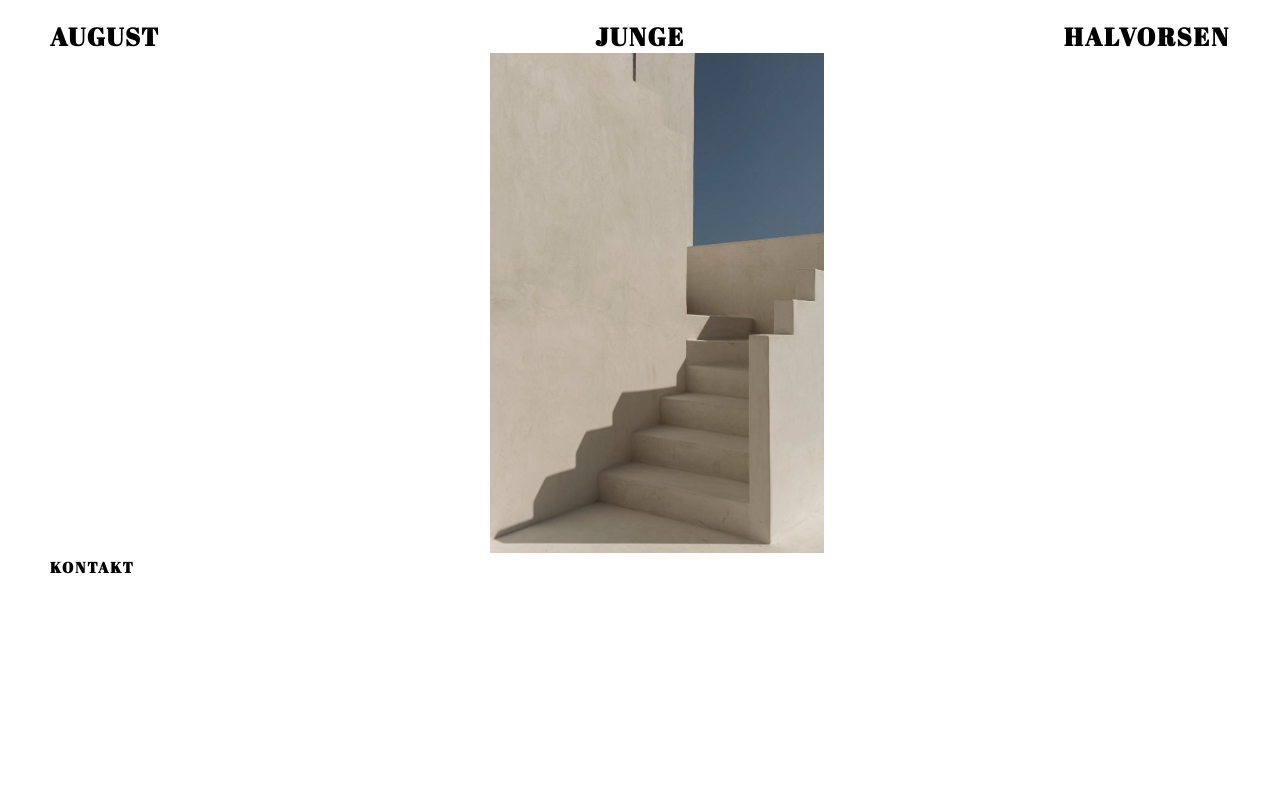
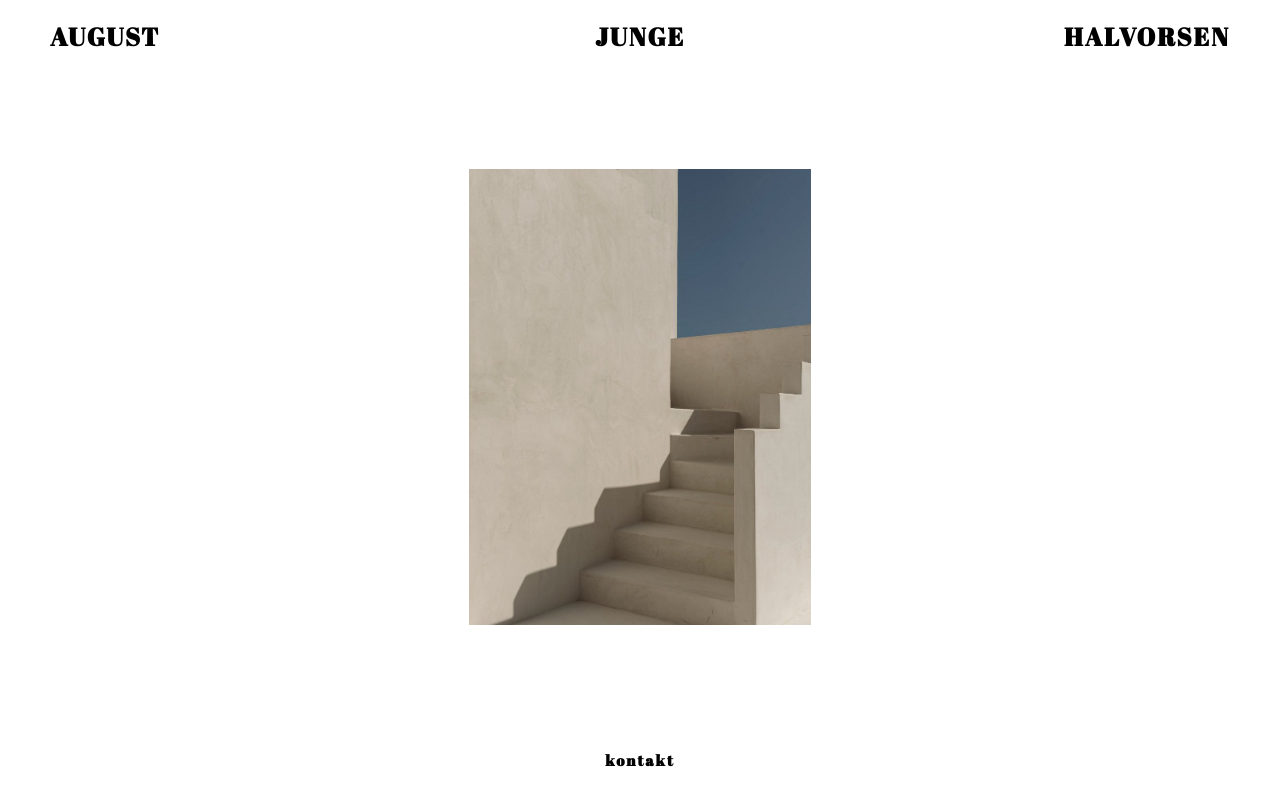
Before and after one commit to anniebjurman/august_junge_halvorsen, a React (Create React App) app: page / in a window 1280 px wide. Built offline with nearby package versions, Linux system fonts and the light colour scheme.

Commit message:
base done

```diff
--- a/src/App.css
+++ b/src/App.css
@@ -20,6 +20,9 @@ h2 {
 }
 
 .main_container {
-  margin: 20px 50px;
-  background-color: white;
+  padding: 20px 50px;
+  width: 100vw;
+  height: 100vh;
+  min-height: 100%;
+  box-sizing: border-box;
 }
--- a/src/components/Carousel.css
+++ b/src/components/Carousel.css
@@ -1,10 +1,15 @@
 
 .carousel {
-    width: 300px;
+    height: 100%;
+    aspect-ratio: 3/4;
+    /* background-color: aqua; */
+    overflow: hidden;
+    display: flex;
+    justify-content: center;
+    align-items: center;
+    /* box-shadow: 0px 0px 15px rgb(194, 194, 194); */
 }
 
 img {
-    width: auto;
-    height: 500px;
-    object-fit: cover;
+    max-width: 100%;
 }
--- a/src/components/Carousel.tsx
+++ b/src/components/Carousel.tsx
@@ -14,7 +14,7 @@ function Carousel() {
       useEffect(() => {
         const interval = setInterval(() => {
           setCurrentImageIndex((prevIndex) => (prevIndex + 1) % images.length);
-        }, 5000);
+        }, 3000);
 
         return () => clearInterval(interval);
       }, []);
--- a/src/index.css
+++ b/src/index.css
@@ -1,4 +1,6 @@
 body {
+  height: 100%;
+  width: 100%;
   margin: 0;
   font-family: -apple-system, BlinkMacSystemFont, 'Segoe UI', 'Roboto', 'Oxygen',
     'Ubuntu', 'Cantarell', 'Fira Sans', 'Droid Sans', 'Helvetica Neue',
--- a/src/pages/home.css
+++ b/src/pages/home.css
@@ -1,12 +1,17 @@
+.home {
+    height: 100%;
+    display: flex;
+    flex-direction: column;
+    justify-content: space-between;
+}
+
 .header {
     padding: 0;
-    /* background-color: pink; */
     display: flex;
     justify-content: space-between;
 }
 
 .h_part {
-    /* background-color: pink; */
     width: 33%;
     display: flex;
 }
@@ -22,4 +27,36 @@
 .body {
     display: flex;
     justify-content: center;
+    align-items: center;
+    height: 60%;
+
 }
+
+footer {
+    display: flex;
+    justify-content: center;
+    padding: 10px 0px;
+}
+
+footer > h2 {
+    text-transform: lowercase;
+}
+
+/* Mobile */
+@media only screen and (max-width: 650px) {
+    .header {
+        flex-direction: column;
+    }
+
+    .h_part {
+        width: 100%;
+    }
+
+    .h_end {
+        justify-content: start;
+    }
+
+    .h_middle {
+        justify-content: start;
+    }
+}
--- a/src/pages/home.tsx
+++ b/src/pages/home.tsx
@@ -1,4 +1,3 @@
-import React from 'react';
 import './Home.css';
 import Carousel from '../components/Carousel';
 
```
